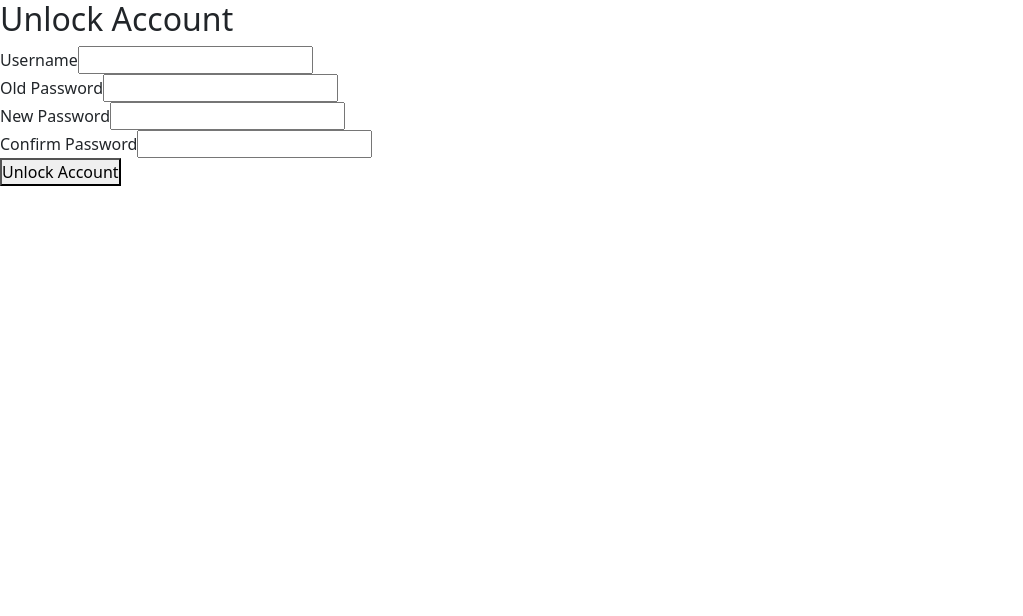
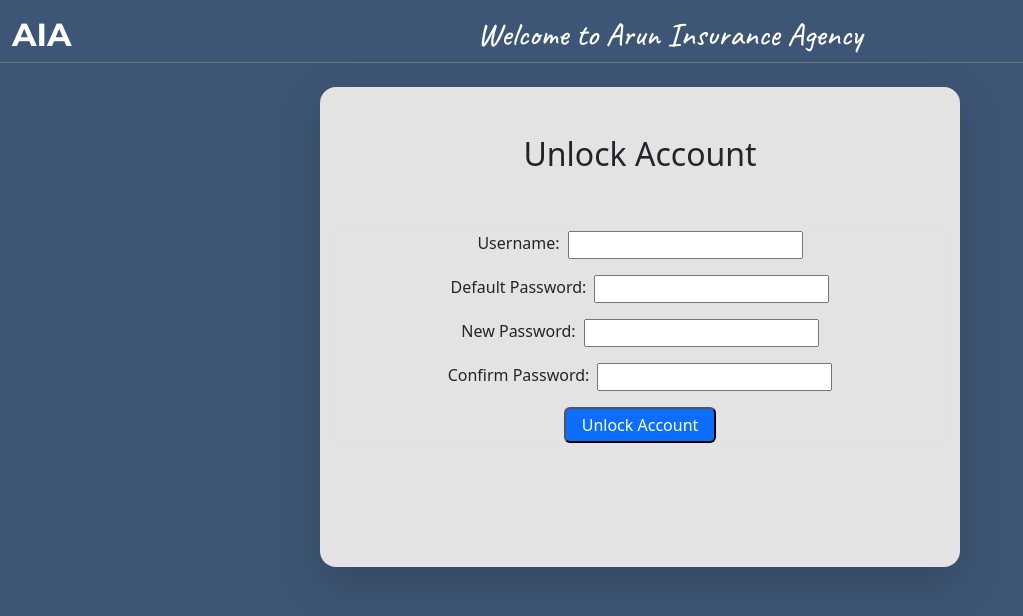
Before and after one commit to ArunKumar237/HIS-project, a React (Vite) app in the folder frontend/: page /unlock in a window 1280 px wide. Shown: the top 616 px of the page, without its empty margins (0-1023 px from the left). Built offline with nearby package versions, Linux system fonts and the light colour scheme.

Commit message:
authorization done with frontend

```diff
--- a/frontend/src/App.jsx
+++ b/frontend/src/App.jsx
@@ -6,7 +6,6 @@ import Dashboard from './components/dashboard/Dashboard';
 import Unlock from './components/auth/Unlock';
 import Forget from "./components/auth/Forget";
 import Reset from "./components/auth/Reset";
-import Logout from "./components/auth/Logout";
 import ProtectedRoute from "./components/auth/ProtectedRoute";
 import Home from "./components/homepage/Home";
 import './App.css'
@@ -16,9 +15,8 @@ function App() {
     <Fragment>
       <BrowserRouter>
         <Routes>
-          <Route path="/" element={<Home />}></Route>
-          <Route path="/login" element={<Login />}></Route>
-          <Route path="/logout" element={<Logout />}></Route>
+          <Route path="/" element={<Login />}></Route>
+          <Route path="/home" element={<Home />}></Route>
           <Route path="/cases" element={<Cases />}></Route>
           <Route
             path="/dashboard"
--- /dev/null
+++ b/frontend/src/components/auth/Heading.jsx
@@ -0,0 +1,18 @@
+import React from 'react'
+
+const Heading = () => {
+    return (
+        <div className="row mb-4">
+            <div className="col d-flex pt-3 border-bottom border-1 border-secondary">
+                <p className='h2 montserrat-font'>
+                    <a href="" className='text-decoration-none text-white'>AIA</a>
+                </p>
+                <p className='h2 caveat-font d-flex justify-content-center w-100'>
+                    <a href="" className='text-decoration-none text-white'>Welcome to Arun Insurance Agency</a>
+                </p>
+            </div>
+        </div>
+    )
+}
+
+export default Heading
--- a/frontend/src/components/auth/Login.jsx
+++ b/frontend/src/components/auth/Login.jsx
@@ -2,6 +2,7 @@ import { useState } from 'react'
 import axios from 'axios';
 import { useNavigate, Link } from 'react-router-dom';
 import { decodeJwt } from 'jose';
+import Heading from './Heading';
 
 
 // Usage in a component
@@ -27,7 +28,7 @@ const Login = () => {
                 navigate('/unlock');
             } else {
                 // Redirect to the default page
-                navigate('/dashboard');
+                navigate('/home');
             }
         } catch (error) {
             setError('Error logging in:', error);
@@ -41,10 +42,14 @@ const Login = () => {
 
     return (
         <div>
-            <h2>Login</h2>
-            <form onSubmit={handleSubmit}>
-                <div>
-                    <label htmlFor="username">Username</label>
+            <div style={{ backgroundColor: "#3e5675" }} className="container-fluid min-vh-100">
+                <Heading />
+                <div className="row d-flex justify-content-center">
+                    <div style={{ height: "30rem", backgroundColor: "#e3e3e3" }} className="col-6 rounded-4 shadow-lg">
+                        <h3 className='text-center py-5'>Login</h3>
+                        <form onSubmit={handleSubmit} className='border border-1 rounded d-flex flex-column align-items-center justify-content-center gap-3'>
+                            <div className='d-flex gap-2'>
+                                <label htmlFor="username">Username:</label>
                                 <input
                                     type="text"
                                     id="username"
@@ -54,8 +59,8 @@ const Login = () => {
                                     required
                                 />
                             </div>
-                <div>
-                    <label htmlFor="password">Password</label>
+                            <div className='d-flex gap-2'>
+                                <label htmlFor="password">&nbsp;Password:</label>
                                 <input
                                     type="password"
                                     id="password"
@@ -69,8 +74,11 @@ const Login = () => {
                                 <Link to={'/forgot'}>Forgot password</Link>
                             </div>
                             {error && <div>{error}</div>}
-                <button type="submit">Login</button>
+                            <button type="submit" className='px-3 py-1 rounded bg-primary text-white'>Login</button>
                         </form>
+                    </div>
+                </div>
+            </div>
         </div>
     );
 };
--- a/frontend/src/components/auth/Reset.jsx
+++ b/frontend/src/components/auth/Reset.jsx
@@ -1,6 +1,7 @@
 import React, { useState, useEffect } from 'react';
 import axios from 'axios';
 import { useLocation, useNavigate } from 'react-router-dom';
+import Heading from './Heading';
 
 const useQuery = () => {
     return new URLSearchParams(useLocation().search);
@@ -27,7 +28,7 @@ const Reset = () => {
         axios.post('http://127.0.0.1:8000/api/user/reset-password/', { password: newPassword }, { params: { token: token, uid: uid } })
             .then(response => {
                 setSuccess('Password has been reset successfully!');
-                navigate('/login'); // Redirect to login page
+                navigate('/'); // Redirect to login page
             })
             .catch(error => {
                 setError('Error resetting password');
@@ -35,11 +36,14 @@ const Reset = () => {
     };
 
     return (
-        <div>
-            <h2>Reset Password</h2>
-            <form onSubmit={handleSubmit}>
-                <div>
-                    <label htmlFor="newPassword">New Password</label>
+        <div style={{ backgroundColor: "#3e5675" }} className="container-fluid min-vh-100">
+            <Heading />
+            <div className="row d-flex justify-content-center">
+                <div style={{ height: "30rem", backgroundColor: "#e3e3e3" }} className="col-6 rounded-4 shadow-lg">
+                    <h3 className='text-center p-2'>Get reset link</h3>
+                    <form onSubmit={handleSubmit} className='rounded h-50 d-flex flex-column align-items-center justify-content-center gap-3'>
+                        <div className='d-flex gap-2'>
+                            <label htmlFor="newPassword">New Password:</label>
                             <input
                                 type="password"
                                 id="newPassword"
@@ -49,8 +53,8 @@ const Reset = () => {
                                 required
                             />
                         </div>
-                <div>
-                    <label htmlFor="confirmPassword">Confirm Password</label>
+                        <div className='d-flex gap-2'>
+                            <label htmlFor="confirmPassword">Confirm Password:</label>
                             <input
                                 type="password"
                                 id="confirmPassword"
@@ -62,8 +66,10 @@ const Reset = () => {
                         </div>
                         {error && <div>{error}</div>}
                         {success && <div>{success}</div>}
-                <button type="submit">Reset Password</button>
+                        <button type="submit" className='px-3 py-1 rounded bg-primary text-white'>Reset Password</button>
                     </form>
+                </div>
+            </div>
         </div>
     );
 };
--- a/frontend/src/components/auth/Unlock.jsx
+++ b/frontend/src/components/auth/Unlock.jsx
@@ -1,6 +1,7 @@
 import { useState } from 'react';
 import axios from 'axios';
 import { useNavigate } from 'react-router-dom';
+import Heading from './Heading';
 
 const Unlock = () => {
     const navigate = useNavigate();
@@ -11,6 +12,7 @@ const Unlock = () => {
         confirm_password: '',
     });
     const [error, setError] = useState('');
+    const token = localStorage.getItem('access_token')
 
     const handleChange = (e) => {
         const { name, value } = e.target;
@@ -18,6 +20,7 @@ const Unlock = () => {
             ...formData,
             [name]: value,
         });
+
     };
 
     const handleSubmit = async (e) => {
@@ -29,17 +32,19 @@ const Unlock = () => {
             setError('New password and confirm password do not match');
             return;
         }
-
-        console.log('---->', username, password, new_password)
+        console.log('---->', username, password, new_password, token)
 
         try {
             const response = await axios.post('http://127.0.0.1:8000/api/user/unlock-account/', {
                 username,
                 password,
                 new_password,
+                token
+            }, {
+                headers: {}
             });
             console.log('Form submitted successfully:', response.data);
-            navigate('/login');
+            navigate('/');
         } catch (error) {
             setError('Error submitting form:', error);
         }
@@ -47,10 +52,14 @@ const Unlock = () => {
 
     return (
         <div>
-            <h2>Unlock Account</h2>
-            <form onSubmit={handleSubmit}>
-                <div>
-                    <label htmlFor="username">Username</label>
+            <div style={{ backgroundColor: "#3e5675" }} className="container-fluid min-vh-100">
+                <Heading />
+                <div className="row d-flex justify-content-center">
+                    <div style={{ height: "30rem", backgroundColor: "#e3e3e3" }} className="col-6 rounded-4 shadow-lg">
+                        <h2 className='text-center py-5'>Unlock Account</h2>
+                        <form onSubmit={handleSubmit} className='border border-1 rounded d-flex flex-column align-items-center justify-content-center gap-3'>
+                            <div className='d-flex gap-2'>
+                                <label htmlFor="username">Username:</label>
                                 <input
                                     type="text"
                                     id="username"
@@ -60,8 +69,8 @@ const Unlock = () => {
                                     required
                                 />
                             </div>
-                <div>
-                    <label htmlFor="password">Old Password</label>
+                            <div className='d-flex gap-2'>
+                                <label htmlFor="password">Default Password:</label>
                                 <input
                                     type="password"
                                     id="password"
@@ -71,8 +80,8 @@ const Unlock = () => {
                                     required
                                 />
                             </div>
-                <div>
-                    <label htmlFor="new_password">New Password</label>
+                            <div className='d-flex gap-2'>
+                                <label htmlFor="new_password">New Password:</label>
                                 <input
                                     type="password" // Change to password type
                                     id="new_password"
@@ -82,8 +91,8 @@ const Unlock = () => {
                                     required
                                 />
                             </div>
-                <div>
-                    <label htmlFor="confirm_password">Confirm Password</label>
+                            <div className='d-flex gap-2'>
+                                <label htmlFor="confirm_password">Confirm Password:</label>
                                 <input
                                     type="password"
                                     id="confirm_password"
@@ -94,8 +103,11 @@ const Unlock = () => {
                                 />
                             </div>
                             {error && <div>{error}</div>}
-                <button type="submit">Unlock Account</button>
+                            <button type="submit" className='px-3 py-1 rounded bg-primary text-white'>Unlock Account</button>
                         </form>
+                    </div>
+                </div>
+            </div>
         </div>
     );
 };
--- a/frontend/src/components/body/Sidebar.css
+++ b/frontend/src/components/body/Sidebar.css
@@ -14,7 +14,7 @@
 .submenu {
     max-height: 0;
     overflow: hidden;
-    transition: max-height 0.5s ease, opacity 0.5s ease;
+    transition: max-height 0.5s ease-in-out, opacity 0.5s ease-in-out;
     opacity: 0;
 }
 
--- a/frontend/src/components/navbar/Navbar.css
+++ b/frontend/src/components/navbar/Navbar.css
@@ -1,8 +1,16 @@
 @import url('https://fonts.googleapis.com/css2?family=Montserrat:ital,wght@0,100..900;1,100..900&display=swap');
+@import url('https://fonts.googleapis.com/css2?family=Caveat:wght@400..700&display=swap');
 
 .montserrat-font {
-    font-family: "Montserrat", sans-serif;
-    font-optical-sizing: auto;
-    font-weight: 700;
-    font-style: normal;
-  }
+  font-family: "Montserrat", sans-serif;
+  font-optical-sizing: auto;
+  font-weight: 700;
+  font-style: normal;
+}
+
+.caveat-font {
+  font-family: "Caveat", cursive;
+  font-optical-sizing: auto;
+  font-weight: 500;
+  font-style: normal;
+}
--- a/frontend/src/components/navbar/Navbar.jsx
+++ b/frontend/src/components/navbar/Navbar.jsx
@@ -1,8 +1,10 @@
 import React, { useState, Fragment } from 'react';
 import { Link } from 'react-router-dom';
+import { useNavigate } from 'react-router-dom';
 import './Navbar.css';
 
 const Navbar = () => {
+    const navigate = useNavigate();
     const [isDropdownOpen, setIsDropdownOpen] = useState(false);
 
     const toggleDropdown = () => {
@@ -11,7 +13,12 @@ const Navbar = () => {
 
     const handleLogout = () => {
         console.log('Logging out...');
-        // Add your logout logic here
+
+        // Remove the JWT token from localStorage
+        localStorage.removeItem('access_token');
+
+        // Redirect to login page
+        navigate('/');
     };
 
     return (
@@ -19,7 +26,10 @@ const Navbar = () => {
             <nav className="navbar navbar-expand-lg sticky-top bg-white m-0 p-0">
                 <div style={{ height: "4rem" }} className="container-fluid px-5 border border-2">
                     <p className='h2 montserrat-font'>
-                        <a href="" className='text-decoration-none text-black'>INSURANCE</a>
+                        <a href="" className='text-decoration-none text-black'>AIA</a>
+                    </p>
+                    <p className='h2 caveat-font'>
+                        <a href="" className='text-decoration-none text-black'>Welcome to Arun Insurance Agency</a>
                     </p>
                     <div className='d-flex align-items-center'>
                         <p style={{ fontSize: "1.4rem" }} className='mt-2'>Username</p>
```
Also changed, not shown: frontend/src/components/auth/Forget.jsx (+12 -6 lines), frontend/src/components/auth/Logout.jsx (deleted, +0 -22 lines), 1 other file (tests, documents, lock files or other folders). Lines whose indentation alone changed are shown as unchanged.
